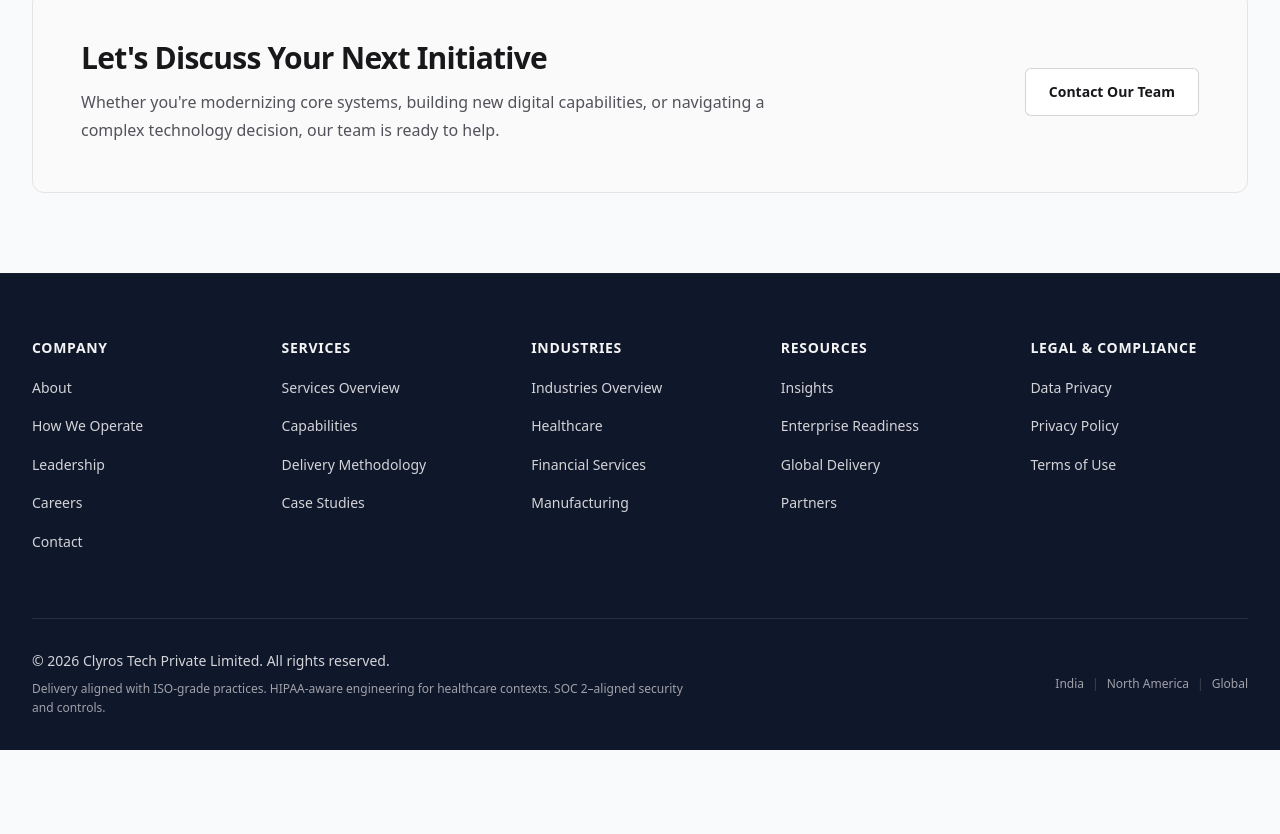
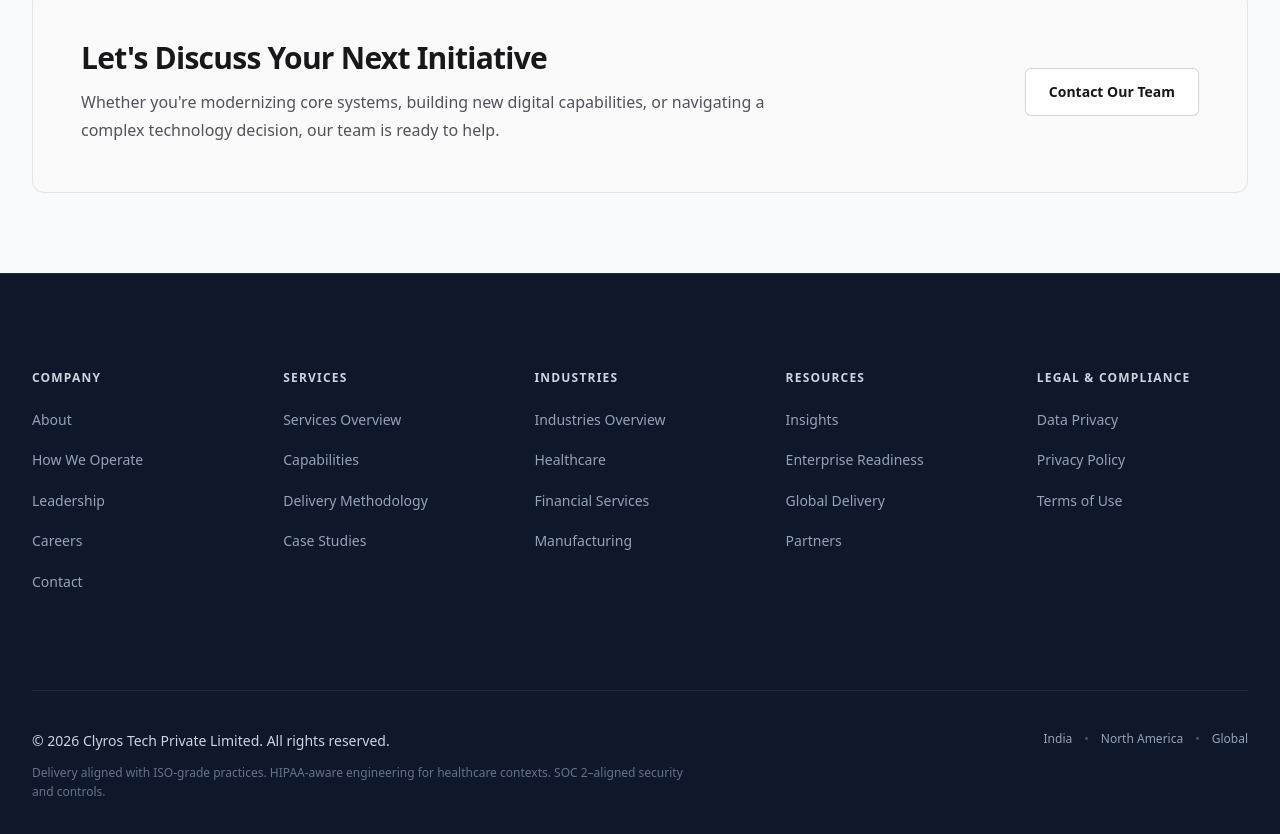
Before and after one commit to Shyamjoel8/clyros-tech-website, a Next.js app: page / in a window 1280 px wide. Shown: the part 1578-2412 px from the top of the page. Before the commit the page ends 2328 px from the top, so only its background shows below. Built offline with nearby package versions, Linux system fonts and the light colour scheme; no server answers.

Commit message:
Phase 6: Increase footer visual weight & authority

```diff
--- a/src/components/layout/Footer.tsx
+++ b/src/components/layout/Footer.tsx
@@ -4,21 +4,21 @@ import { Container } from "./Container";
 
 export function Footer() {
   return (
-    <footer className="border-t border-slate-800/50 bg-[rgb(var(--surface-footer))]">
+    <footer className="border-t border-slate-700/50 bg-[rgb(var(--surface-footer))]">
       <Container>
         {/* Main Footer Content */}
-        <div className="grid gap-12 py-16 md:grid-cols-2 lg:grid-cols-5 lg:gap-8">
+        <div className="grid gap-12 py-20 md:grid-cols-2 lg:grid-cols-5 lg:gap-10 lg:py-24">
           {/* Company */}
           <div>
-            <h3 className="text-sm font-semibold uppercase tracking-wider text-zinc-100">
+            <h3 className="text-xs font-bold uppercase tracking-widest text-slate-300">
               Company
             </h3>
-            <ul className="mt-4 space-y-3">
+            <ul className="mt-5 space-y-3.5">
               {footerNav.company.map((item) => (
                 <li key={item.href}>
                   <Link
                     href={item.href}
-                    className="text-sm text-zinc-300 transition-colors hover:text-white"
+                    className="text-sm text-slate-400 transition-colors hover:text-white"
                   >
                     {item.label}
                   </Link>
@@ -29,15 +29,15 @@ export function Footer() {
 
           {/* Services */}
           <div>
-            <h3 className="text-sm font-semibold uppercase tracking-wider text-zinc-100">
+            <h3 className="text-xs font-bold uppercase tracking-widest text-slate-300">
               Services
             </h3>
-            <ul className="mt-4 space-y-3">
+            <ul className="mt-5 space-y-3.5">
               {footerNav.services.map((item) => (
                 <li key={item.href}>
                   <Link
                     href={item.href}
-                    className="text-sm text-zinc-300 transition-colors hover:text-white"
+                    className="text-sm text-slate-400 transition-colors hover:text-white"
                   >
                     {item.label}
                   </Link>
@@ -48,15 +48,15 @@ export function Footer() {
 
           {/* Industries */}
           <div>
-            <h3 className="text-sm font-semibold uppercase tracking-wider text-zinc-100">
+            <h3 className="text-xs font-bold uppercase tracking-widest text-slate-300">
               Industries
             </h3>
-            <ul className="mt-4 space-y-3">
+            <ul className="mt-5 space-y-3.5">
               {footerNav.industries.map((item) => (
                 <li key={item.href}>
                   <Link
                     href={item.href}
-                    className="text-sm text-zinc-300 transition-colors hover:text-white"
+                    className="text-sm text-slate-400 transition-colors hover:text-white"
                   >
                     {item.label}
                   </Link>
@@ -67,15 +67,15 @@ export function Footer() {
 
           {/* Resources */}
           <div>
-            <h3 className="text-sm font-semibold uppercase tracking-wider text-zinc-100">
+            <h3 className="text-xs font-bold uppercase tracking-widest text-slate-300">
               Resources
             </h3>
-            <ul className="mt-4 space-y-3">
+            <ul className="mt-5 space-y-3.5">
               {footerNav.resources.map((item) => (
                 <li key={item.href}>
                   <Link
                     href={item.href}
-                    className="text-sm text-zinc-300 transition-colors hover:text-white"
+                    className="text-sm text-slate-400 transition-colors hover:text-white"
                   >
                     {item.label}
                   </Link>
@@ -86,15 +86,15 @@ export function Footer() {
 
           {/* Legal & Compliance */}
           <div>
-            <h3 className="text-sm font-semibold uppercase tracking-wider text-zinc-100">
+            <h3 className="text-xs font-bold uppercase tracking-widest text-slate-300">
               Legal & Compliance
             </h3>
-            <ul className="mt-4 space-y-3">
+            <ul className="mt-5 space-y-3.5">
               {footerNav.legal.map((item) => (
                 <li key={item.href}>
                   <Link
                     href={item.href}
-                    className="text-sm text-zinc-300 transition-colors hover:text-white"
+                    className="text-sm text-slate-400 transition-colors hover:text-white"
                   >
                     {item.label}
                   </Link>
@@ -105,22 +105,22 @@ export function Footer() {
         </div>
 
         {/* Bottom Bar */}
-        <div className="border-t border-white/10 py-8">
-          <div className="flex flex-col gap-4 md:flex-row md:items-center md:justify-between">
-            <div className="space-y-2">
-              <p className="text-sm text-zinc-300">
+        <div className="border-t border-slate-700/50 py-10">
+          <div className="flex flex-col gap-6 md:flex-row md:items-start md:justify-between">
+            <div className="space-y-3">
+              <p className="text-sm font-medium text-slate-300">
                 © {new Date().getFullYear()} {site.name}. All rights reserved.
               </p>
-              <p className="max-w-2xl text-xs leading-relaxed text-zinc-400">
+              <p className="max-w-2xl text-xs leading-relaxed text-slate-500">
                 Delivery aligned with ISO-grade practices. HIPAA-aware engineering for healthcare
                 contexts. SOC 2–aligned security and controls.
               </p>
             </div>
-            <div className="flex items-center gap-2 text-xs text-zinc-400">
+            <div className="flex items-center gap-3 text-xs font-medium text-slate-400">
               <span>India</span>
-              <span className="text-white/20">|</span>
+              <span className="text-slate-600">•</span>
               <span>North America</span>
-              <span className="text-white/20">|</span>
+              <span className="text-slate-600">•</span>
               <span>Global</span>
             </div>
           </div>
```
